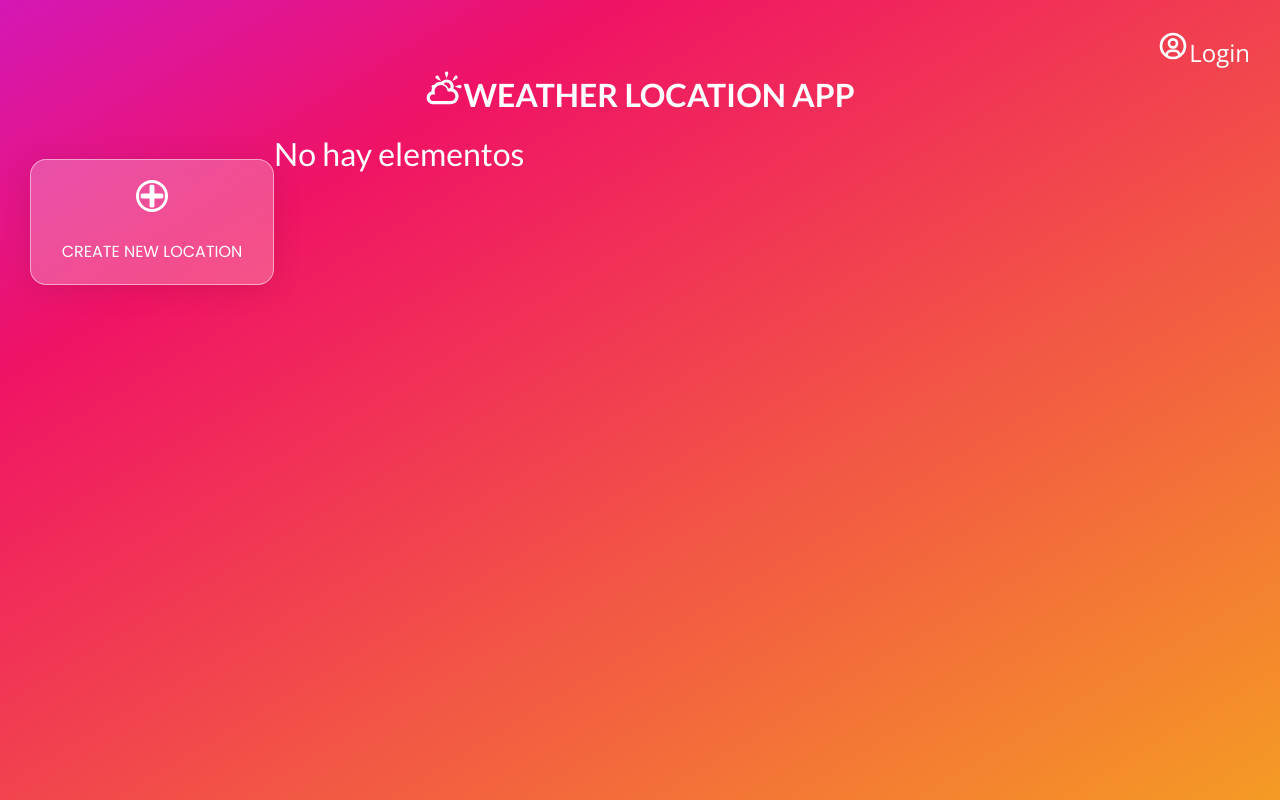
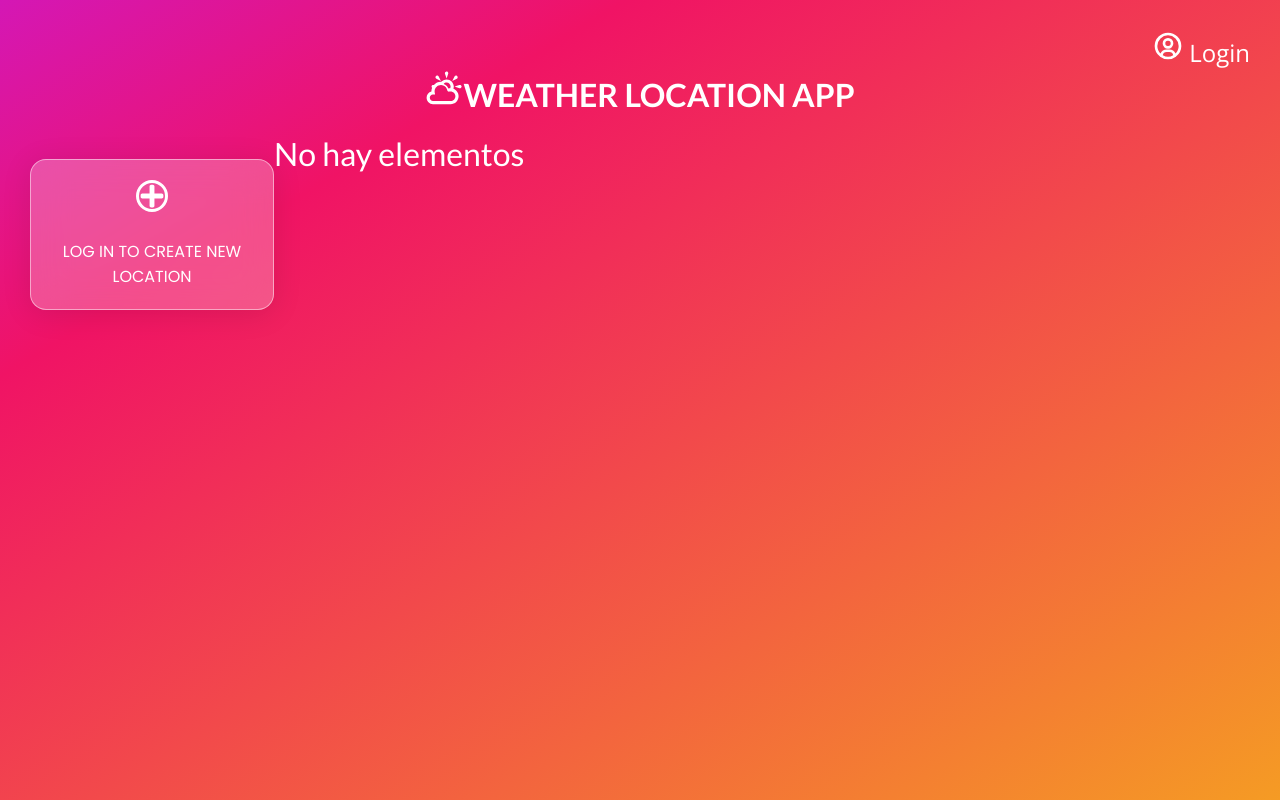
Before and after one commit to gus0117/pilis-mod3-alvarado-ordonez, a React (Create React App) app: page /#/ in a window 1280 px wide. Built offline with nearby package versions, Linux system fonts and the light colour scheme.

Commit message:
Agregada logica de creacion de cards logueado

```diff
--- a/src/routes/Home/Home.jsx
+++ b/src/routes/Home/Home.jsx
@@ -4,19 +4,29 @@ import Cards from "../../components/Card/Cards";
 import { LocationContext } from "../../context/LocationContext";
 import './Home.css';
 import { FaPlus } from 'react-icons/fa';
+import { UserContext } from "../../context/UserContext";
 
 const Home = () => {
   const { locationList } = useContext(LocationContext);
+  const { user } = useContext(UserContext);
 
   //Aqui se puede filtrar la lista para busquedas y actualizar el componente cards
   //console.log(locationList);
 
   return (
     <div className="container-cards">
-          <Link className="create-location-link" to='location/create'>
+          {
+            user ?
+            <Link className="create-location-link" to='location/create'>
               <FaPlus className="create-location-icon"/>
               <span>Create New Location</span>
-          </Link>
+            </Link> :
+            <div className="create-location-link">
+              <FaPlus className="create-location-icon"/>
+              <span>Log In to Create New Location</span>
+            </div>
+          }
+
         <Cards locationList={locationList} />
     </div>
   );
--- a/src/routes/Navigation/Navigation.css
+++ b/src/routes/Navigation/Navigation.css
@@ -38,5 +38,10 @@
 }
 
 .login-title {
+    margin-left: 5px;
     font-size: 1.5rem;
 }
+
+.log-out:hover {
+    cursor: pointer;
+}
--- a/src/routes/Navigation/Navigation.jsx
+++ b/src/routes/Navigation/Navigation.jsx
@@ -1,9 +1,10 @@
-import { Link, Outlet } from "react-router-dom";
+import { Link, Navigate, Outlet } from "react-router-dom";
 import './Navigation.css';
 import { TiWeatherPartlySunny } from "react-icons/ti";
 import { BiUserCircle } from "react-icons/bi";
 import { useContext, useEffect } from "react";
 import { UserContext } from "../../context/UserContext";
+import { ImExit } from "react-icons/im";
 
 const Navigation = () => {
     const { user, setUser } = useContext(UserContext);
@@ -15,19 +16,31 @@ const Navigation = () => {
         }
     }, [])
 
+    const handleLogOut = () => {
+        setUser(null);
+        localStorage.setItem("currentUser", null);
+    }
 
     return (
         <>
         <div className="login-container">
-        <Link className="login-link" to='/login'>
-            <BiUserCircle className="login-icon"/>
-            {
-                user ?
-                (<span className="login-title">{user.username}</span>) :
-                (<span className="login-title">Login</span>)
-            }
-        </Link>
-
+        {
+            user ?
+            (
+                <div className="login-link">
+                    <ImExit className="login-icon"/>
+                    <span className="login-title log-out" onClick={handleLogOut}>Log out</span>
+                </div>
+            ) :
+            (
+                <Link className="login-link" to='/login'>
+                    <div>
+                        <BiUserCircle className="login-icon"/>
+                        <span className="login-title">Login</span>
+                    </div>
+                </Link>
+            )
+        }
         </div>
         <div className="app-title-container">
             <Link className="app-link" to='/'>
```
Also changed, not shown: src/App.js (+1 -7 lines).
